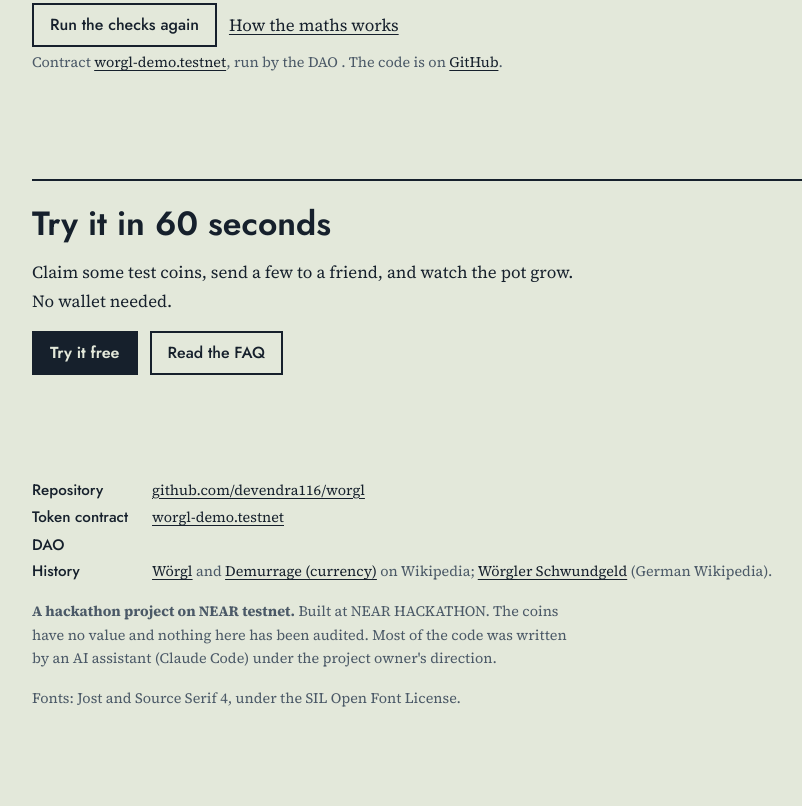
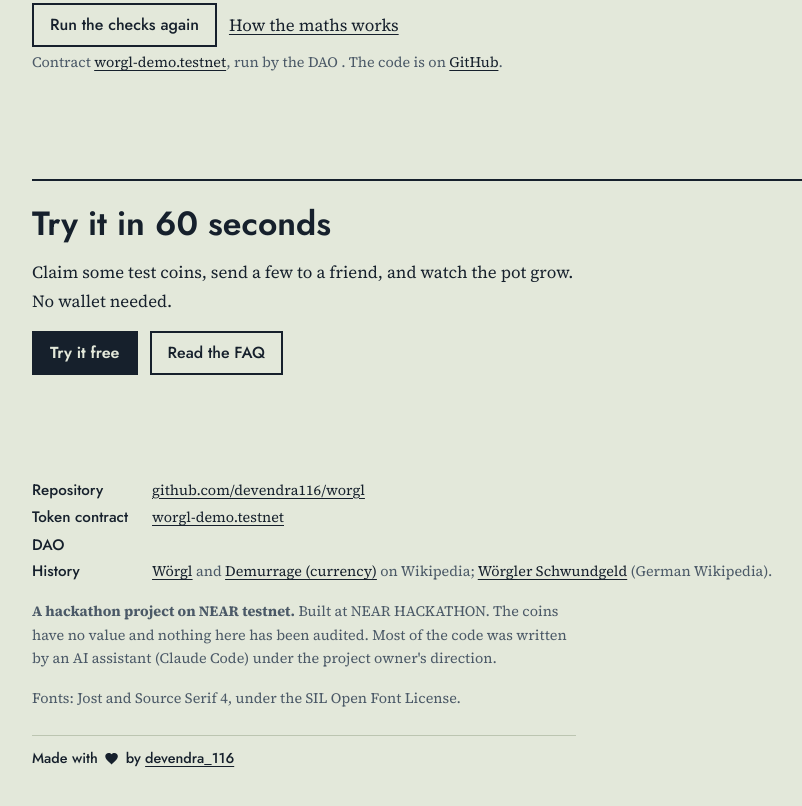
Before and after one commit to Devendra116/worgl, an Astro site in the folder web/: page / in a window 1280 px wide. Shown: the part 2828-3634 px from the top of the page, without its empty margins (64-866 px from the left). Built offline with nearby package versions, Linux system fonts and the light colour scheme; Astro itself is replaced by a stand-in of ours; no server answers.

Commit message:
feat: add the maker credit with a heart to the footer

```diff
--- a/web/src/layouts/Base.astro
+++ b/web/src/layouts/Base.astro
@@ -66,6 +66,7 @@ const favicon =
       </dl>
       <p><b>A hackathon project on NEAR testnet.</b> Built at NEAR HACKATHON. The coins have no value and nothing here has been audited. Most of the code was written by an AI assistant (Claude Code) under the project owner's direction.</p>
       <p>Fonts: Jost and Source Serif 4, under the SIL Open Font License.</p>
+      <p class="made-by">Made with <svg class="heart" role="img" aria-label="love" viewBox="0 0 24 24" width="1em" height="1em"><path fill="currentColor" d="M12 21.35l-1.45-1.32C5.4 15.36 2 12.28 2 8.5 2 5.42 4.42 3 7.5 3c1.74 0 3.41.81 4.5 2.09C13.09 3.81 14.76 3 16.5 3 19.58 3 22 5.42 22 8.5c0 3.78-3.4 6.86-8.55 11.54L12 21.35z"/></svg> by <a href="https://x.com/devendra_116" rel="noopener">devendra_116</a></p>
     </footer>
   </div>
 
--- a/web/src/styles/style.css
+++ b/web/src/styles/style.css
@@ -338,3 +338,6 @@ footer p{max-width:var(--measure)}
 .panel-check-line{font:600 1.1rem/1.3 var(--sans);margin:0 0 var(--s1)}
 .window-note .note-controls{border-top:1px solid var(--hair);padding-top:var(--s3);grid-template-columns:minmax(0,1fr);gap:var(--s3)}
 @media (min-width:44rem){.window-note .note-controls{grid-template-columns:auto minmax(0,1fr);align-items:center;column-gap:var(--s5)}.window-note .note-controls>:nth-child(3),.window-note .note-controls>:nth-child(4){grid-column:1 / -1}}
+
+.made-by{margin-top:var(--s5);padding-top:var(--s3);border-top:1px solid var(--hair);font:500 var(--t-small)/1.4 var(--sans);color:var(--ink)}
+.made-by .heart{width:1.05em;height:1.05em;vertical-align:-.2em;margin:0 .15em}
```
